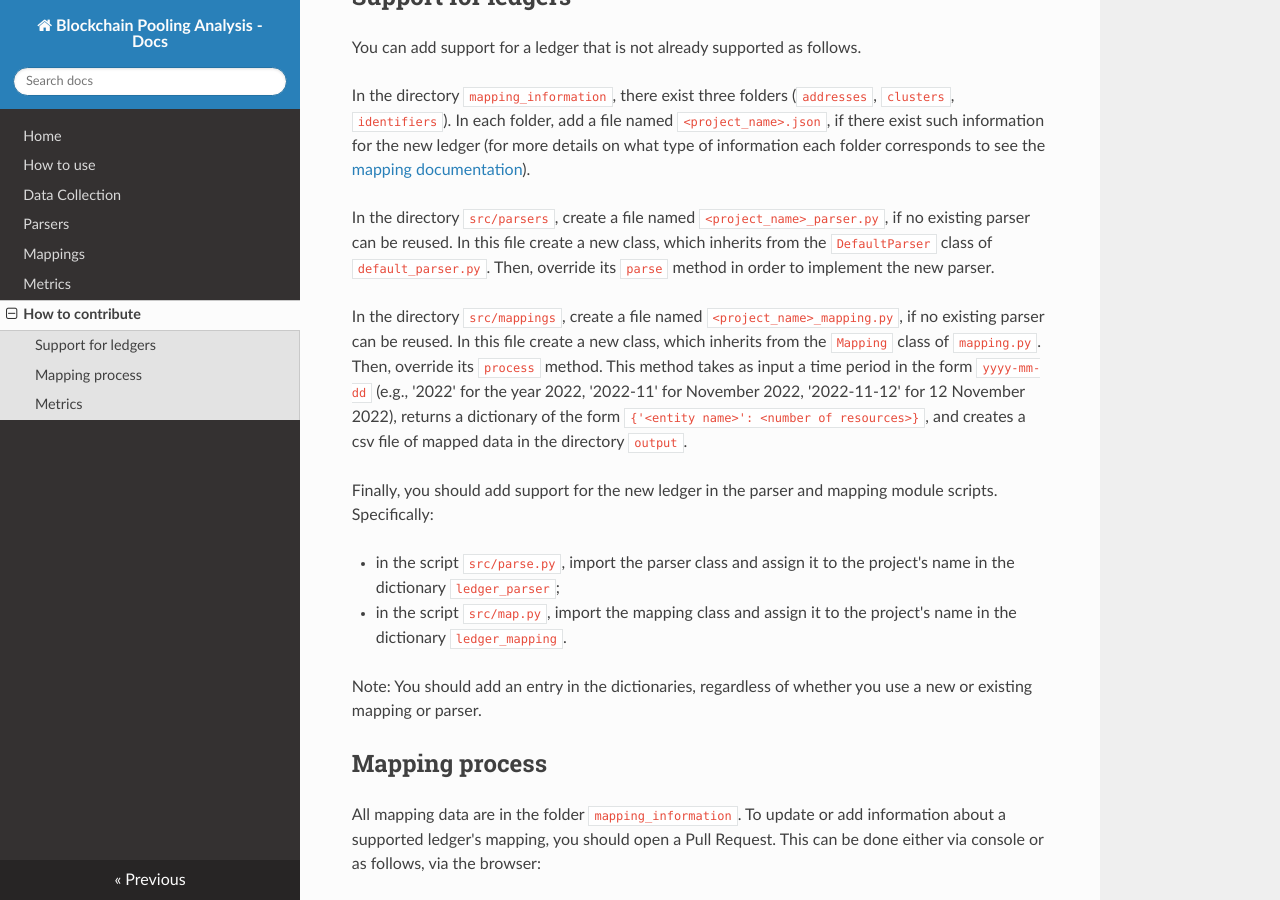
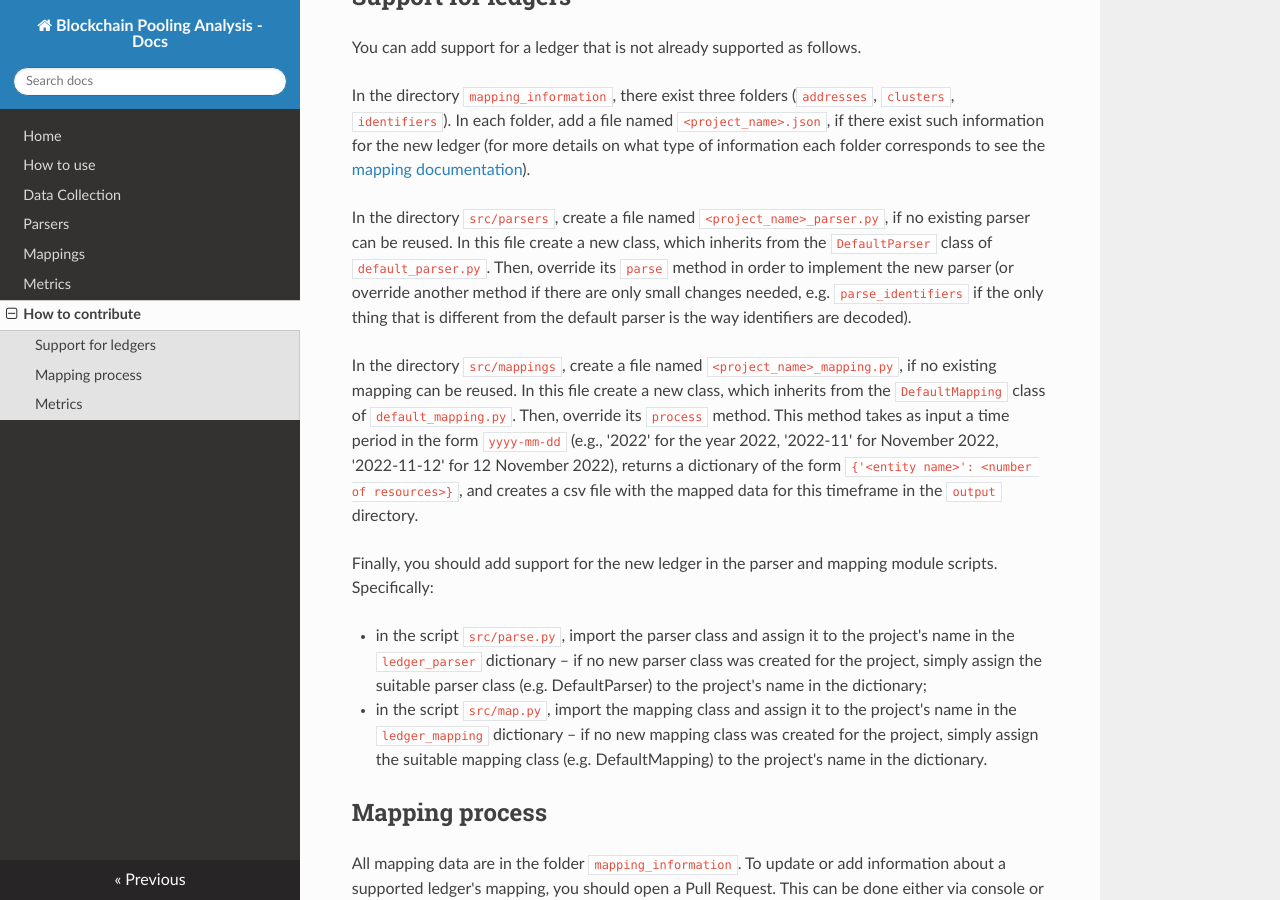
Before and after one commit to Blockchain-Technology-Lab/consensus-decentralization, an MkDocs documentation site: the page built from docs/contribute.md, in a window 1280 px wide and 900 px high, scrolled down 276 px. Built offline with MkDocs 1.6.1, drawn with Linux system fonts in a browser that asks for light colours; nearby versions of some CDN libraries.

Commit message:
Typos etc

```diff
--- a/docs/contribute.md
+++ b/docs/contribute.md
@@ -18,27 +18,30 @@ documentation](https://blockchain-technology-lab.github.io/pooling-analysis/mapp
 In the directory `src/parsers`, create a file named `<project_name>_parser.py`,
 if no existing parser can be reused. In this file create a new class, which
 inherits from the `DefaultParser` class of `default_parser.py`. Then,
-override its `parse` method in order to implement the new parser.
+override its `parse` method in order to implement the new parser (or override another
+method if there are only small changes needed, e.g. `parse_identifiers` if the only thing
+that is different from the default parser is the way identifiers are decoded).
 
 In the directory `src/mappings`, create a file named
-`<project_name>_mapping.py`, if no existing parser can be reused. In this file
-create a new class, which inherits from the `Mapping` class of `mapping.py`.
+`<project_name>_mapping.py`, if no existing mapping can be reused. In this file
+create a new class, which inherits from the `DefaultMapping` class of `default_mapping.py`.
 Then, override its `process` method. This method takes as input a time period in
 the form `yyyy-mm-dd` (e.g., '2022' for the year 2022, '2022-11' for November
 2022, '2022-11-12' for 12 November 2022), returns a dictionary of the form
-`{'<entity name>': <number of resources>}`, and creates a csv file of mapped
-data in the directory `output`.
+`{'<entity name>': <number of resources>}`, and creates a csv file with the mapped
+data for this timeframe in the `output` directory.
 
 Finally, you should add support for the new ledger in the parser and mapping module scripts.
 Specifically:
 
 - in the script `src/parse.py`, import the parser class and assign it to the
-  project's name in the dictionary `ledger_parser`;
+  project's name in the `ledger_parser` dictionary – if no new parser class was created for
+  the project, simply assign the suitable parser class (e.g. DefaultParser) to the
+  project's name in the dictionary;
 - in the script `src/map.py`, import the mapping class and assign it to the
-  project's name in the dictionary `ledger_mapping`.
-
-Note: You should add an entry in the dictionaries, regardless of whether you use
-a new or existing mapping or parser.
+  project's name in the `ledger_mapping` dictionary – if no new mapping class was created for
+  the project, simply assign the suitable mapping class (e.g. DefaultMapping) to the
+  project's name in the dictionary.
 
 ## Mapping process
 
```
Also changed, not shown: other parts of docs/contribute.md (+3 -3 lines), README.md (+13 -9 lines), docs/index.md (+2 -0 lines).
